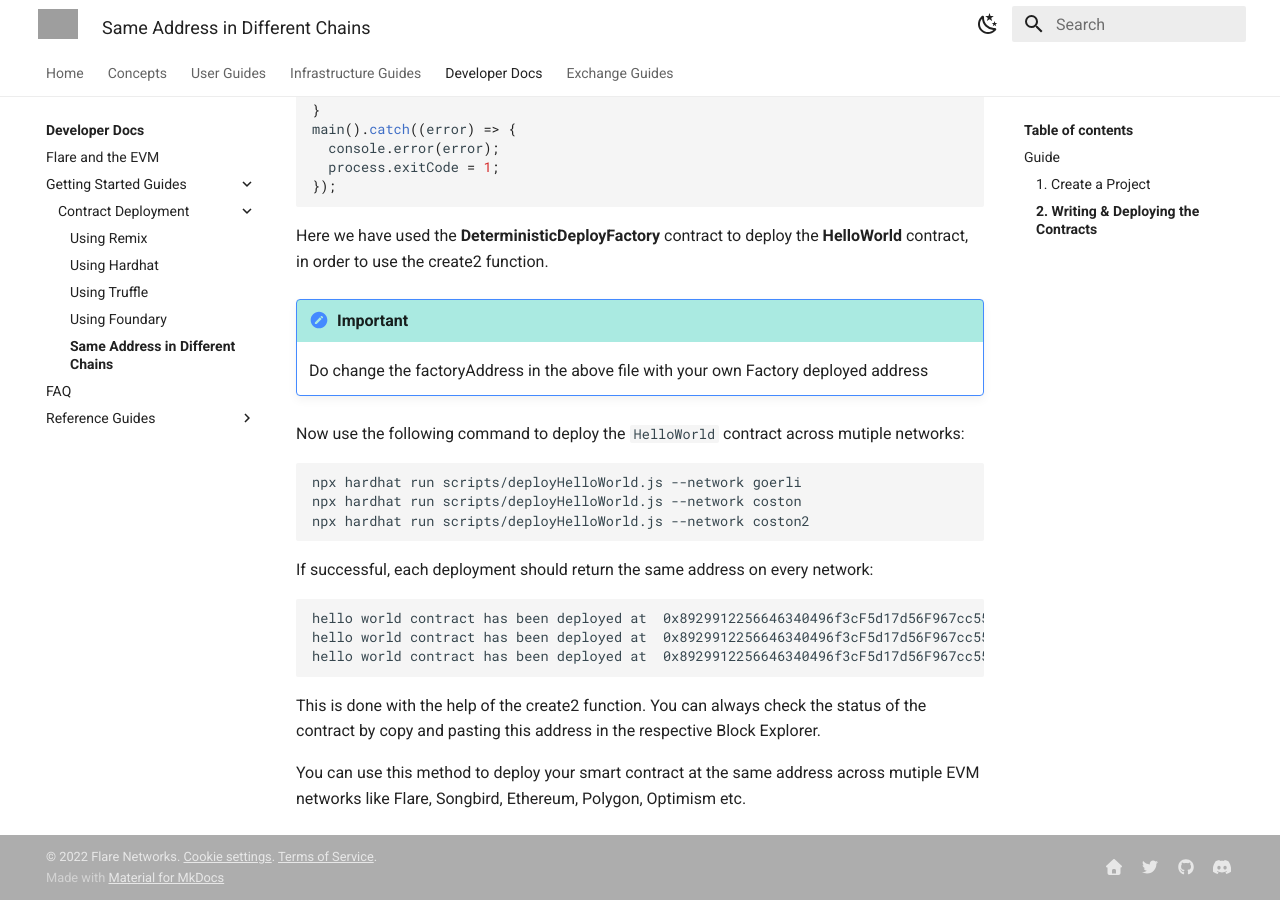
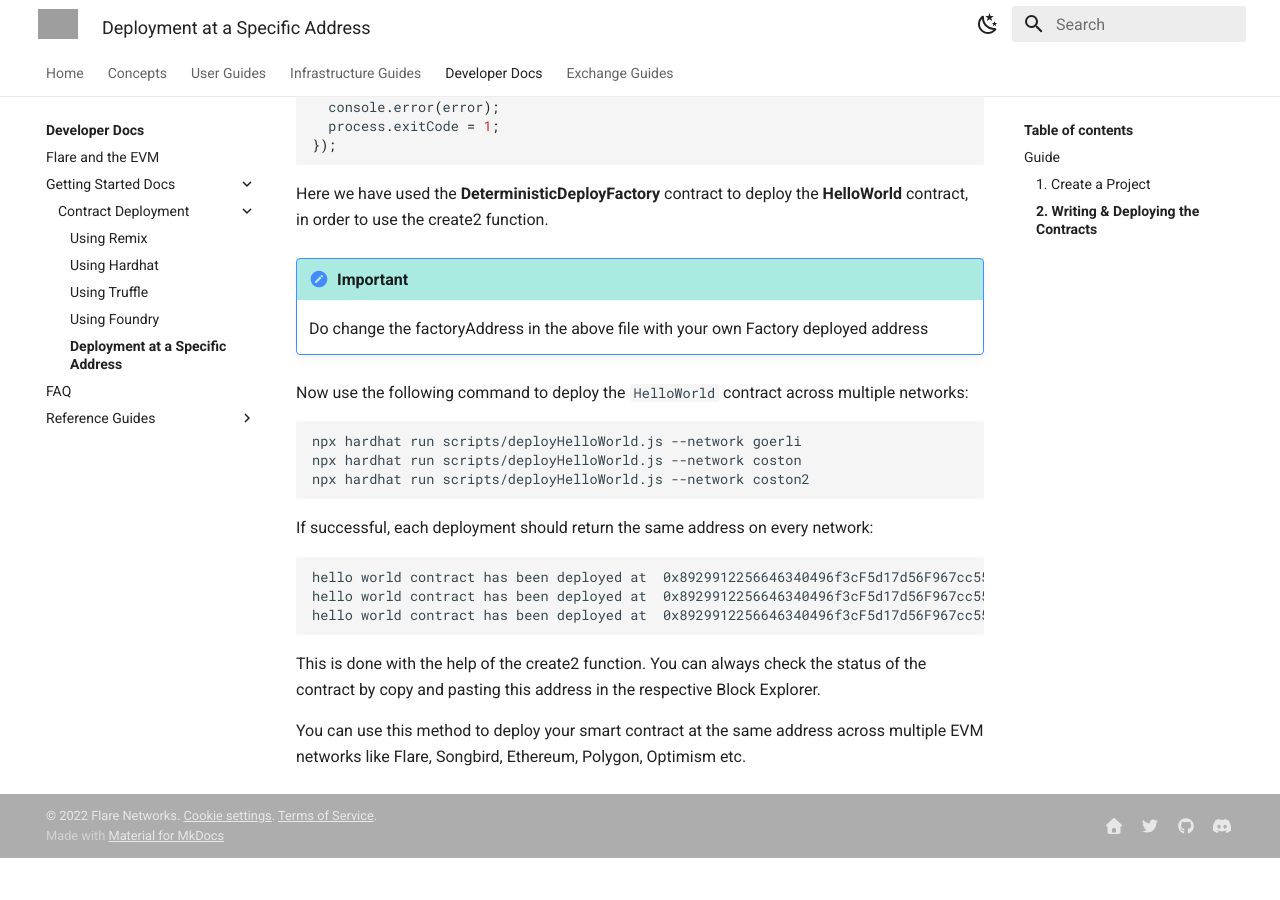
Before and after one commit to flare-foundation/docs, an MkDocs documentation site: the page built from docs/dev/getting-started/deployment/specific-address.md, in a window 1280 px wide and 900 px high, scrolled down 4033 px. Built offline with MkDocs 1.6.1 and Material for MkDocs 9.7.7, drawn with Linux system fonts in a browser that asks for light colours; comment, search, counter and statistics services are not loaded; after the commit the page ends 4891 px from its top, so only the background shows below that; some of the changed text lies outside the part shown; grey boxes are pictures that could not be loaded.

Commit message:
Deployment guides review

````diff
--- a/docs/dev/getting-started/deployment/sameaddress.md
+++ b/docs/dev/getting-started/deployment/specific-address.md
@@ -1,8 +1,10 @@
-# Contract Deployment at same address in different chains
+# Contract Deployment at a Specific Address
 
-Every time we deploy a new smart contract on the blockchain, we receive a unique address for the contract. There is a proper mechanism based on which smart contract addresses are generated.
+Every time we deploy a new smart contract on the blockchain, we receive a unique address for the contract.
+There is a proper mechanism based on which smart contract addresses are generated.
 
-Deploying Contracts at the same address in different chains makes the smart contract much more developer-friendly and can be useful for testing purposes. Also it helps to Keep track easily and helpful to users interacting with your addresses across various networks.
+Deploying Contracts at the same address in different chains makes the smart contract much more developer-friendly and can be useful for testing purposes.
+Also it helps to Keep track easily and helpful to users interacting with your addresses across various networks.
 
 There are two ways you can deterministically deploy a contract across multiple networks.
 
@@ -12,7 +14,7 @@ Using [`CREATE`](https://ethereum.stackexchange.com/questions/68943/create-opcod
 
 So if you want to deploy on the **SAME address** in different chains than you need to manage the same Nonce in different chain keeping in mind that you use the same wallet address for deployment.
 
-However Maintaining the **nonces** can be a hassle. For instance, if you need to use the address to sign a transaction on one network, you must ensure that you update the nonces on all other networks if you want to deploy another contract deterministically and also there is no way to predetermine what that deployment address will be in the counterfactual.
+However, maintaining the **nonces** can be a hassle. For instance, if you need to use the address to sign a transaction on one network, you must ensure that you update the nonces on all other networks if you want to deploy another contract deterministically and also there is no way to predetermine what that deployment address will be in the counterfactual.
 
 2. Using **CREATE2** opCode:
 
@@ -78,7 +79,7 @@ npx hardhat compile
 
 Upon successful compilation it will print `Compiled 1 Solidity file successfully`.
 
-Now let's create a deploy script and deploy our factory, In your scripts folder, create a new file named `deployFactory.js` and paste the following:
+Now let's create a deployment script and deploy our factory, In your scripts folder, create a new file named `deployFactory.js` and paste the following:
 
 ``` javascript
 const main = async () => {
@@ -106,6 +107,7 @@ npx hardhat run scripts/deployFactory.js --network goerli
 npx hardhat run scripts/deployFactory.js --network coston
 npx hardhat run scripts/deployFactory.js --network coston2
 ```
+
 If successful, each deployment should return the same address on every network:
 
 ``` bash
@@ -113,6 +115,7 @@ Factory deployed to: 0x437E85F89866d3D3dcE3bc91D4FBFfa0e050AADB
 Factory deployed to: 0x437E85F89866d3D3dcE3bc91D4FBFfa0e050AADB
 Factory deployed to: 0x437E85F89866d3D3dcE3bc91D4FBFfa0e050AADB
 ```
+
 !!! Tip
 
     Be sure to save your factory address so we can use it to later deploy other contracts.
@@ -134,9 +137,10 @@ contract HelloWorld {
     }
 }
 ```
+
 This is a simple contract that will print the string “Hello World!”
 
-Now let's create a deploy script and deploy our contract, In your scripts folder, create a new file named `deployHelloWorld.js` and paste the following:
+Now let's create a deployment script and deploy our contract, In your scripts folder, create a new file named `deployHelloWorld.js` and paste the following:
 
 ``` javascript
 const { ethers } = require("hardhat");
@@ -167,7 +171,7 @@ Here we have used the **DeterministicDeployFactory** contract to deploy the **He
 
     Do change the factoryAddress in the above file with your own Factory deployed address
 
-Now use the following command to deploy the `HelloWorld` contract across mutiple networks:
+Now use the following command to deploy the `HelloWorld` contract across multiple networks:
 
 ```bash
 npx hardhat run scripts/deployHelloWorld.js --network goerli
@@ -182,8 +186,8 @@ hello world contract has been deployed at  0x8929912256646340496f3cF5d17d56F967c
 hello world contract has been deployed at  0x8929912256646340496f3cF5d17d56F967cc554A
 hello world contract has been deployed at  0x8929912256646340496f3cF5d17d56F967cc554A
 ```
+
 This is done with the help of the create2 function.
 You can always check the status of the contract by copy and pasting this address in the respective Block Explorer.
 
-
-You can use this method to deploy your smart contract at the same address across mutiple EVM networks like Flare, Songbird, Ethereum, Polygon, Optimism etc.
+You can use this method to deploy your smart contract at the same address across multiple EVM networks like Flare, Songbird, Ethereum, Polygon, Optimism etc.
--- a/mkdocs.yml
+++ b/mkdocs.yml
@@ -176,15 +176,15 @@ nav:
   - Developer Docs:
     - dev/index.md
     - dev/summary.md
-    - Getting Started Guides:
+    - Getting Started Docs:
       - dev/getting-started/index.md
       - Contract Deployment:
         - dev/getting-started/deployment/index.md
         - Using Remix: dev/getting-started/deployment/remix.md
         - Using Hardhat: dev/getting-started/deployment/hardhat.md
         - Using Truffle: dev/getting-started/deployment/truffle.md
-        - Using Foundary: dev/getting-started/deployment/foundary.md
-        - Same Address in Different Chains: dev/getting-started/deployment/sameaddress.md
+        - Using Foundry: dev/getting-started/deployment/foundry.md
+        - Deployment at a Specific Address: dev/getting-started/deployment/specific-address.md
     - dev/faq.md
     - Reference Guides:
       - dev/reference/index.md
````
Also changed, not shown: other parts of docs/dev/getting-started/deployment/specific-address.md (+1 -2 lines), docs/dev/getting-started/deployment/foundary.md (deleted, +0 -103 lines), docs/dev/getting-started/deployment/foundry.md (added, +112 -0 lines), docs/dev/getting-started/deployment/index.md (+3 -3 lines), docs/dev/getting-started/deployment/truffle.md (+46 -38 lines), docs/dev/getting-started/index.md (+1 -1 lines), docs/dev/index.md (+1 -1 lines).
